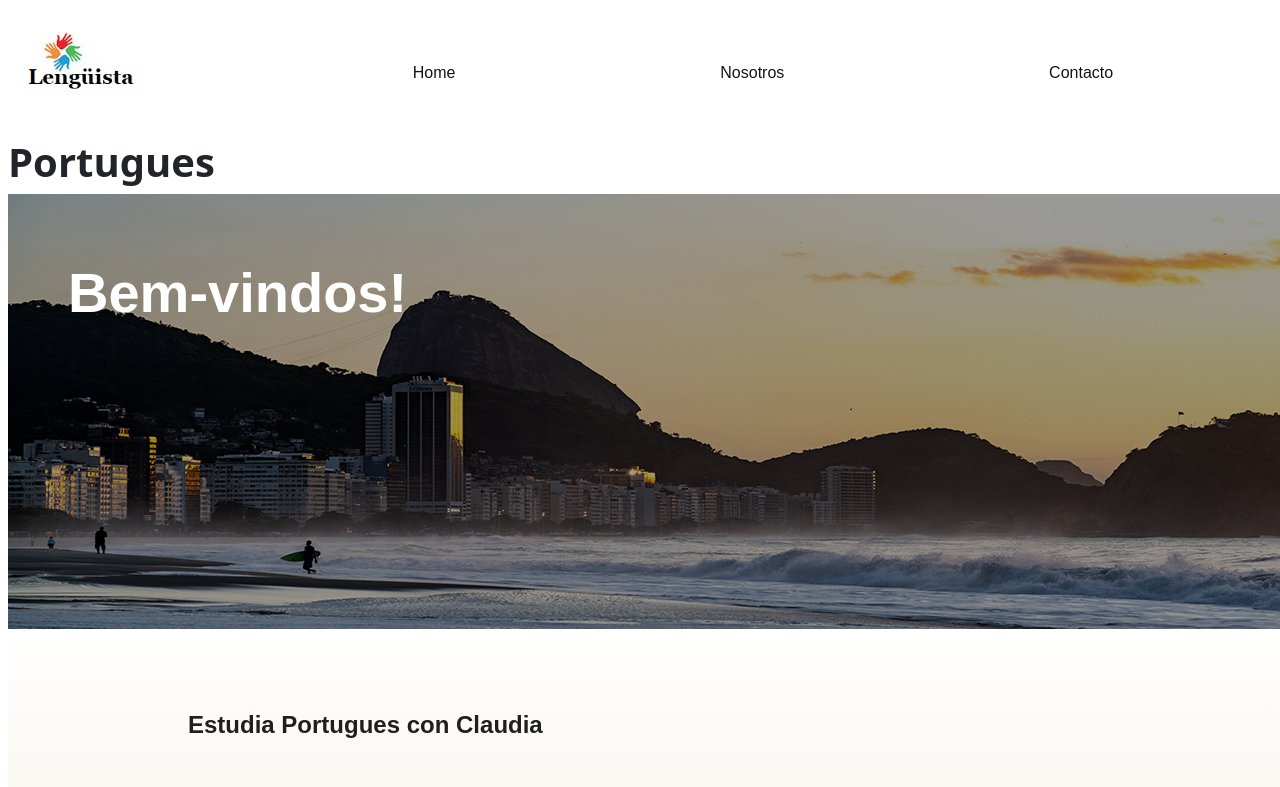
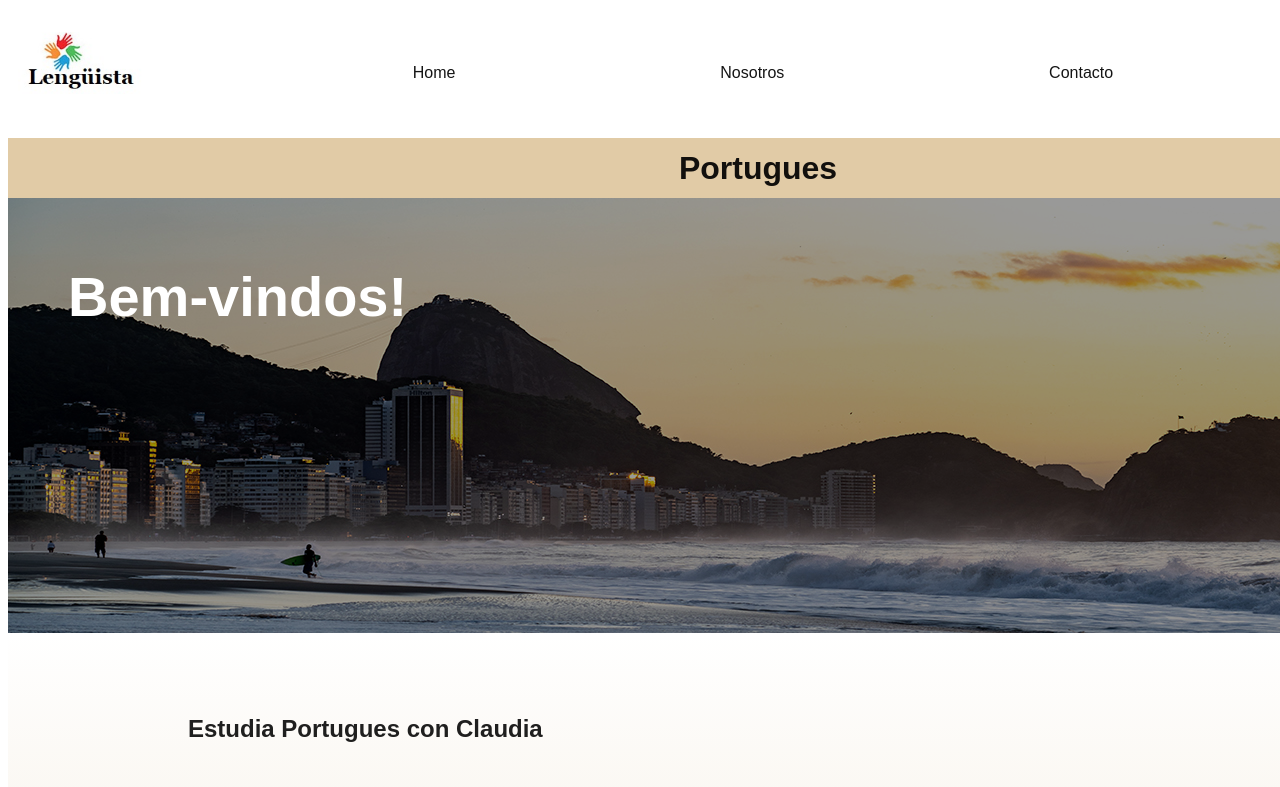
Before and after one commit to Florciss/Proyecto-Coder, a website: page pages/Portugues.html in a window 1280 px wide. Shown: the top 787 px of the page. Drawn offline with nearby package versions, Linux system fonts and the light colour scheme.

Commit message:
Cambios h1 de portugues

```diff
--- a/pages/Portugues.html
+++ b/pages/Portugues.html
@@ -24,7 +24,7 @@
     </header>
 
     <section class="titulo">
-        <h1>Portugues</h1>
+        <h1 class="TituloGen">Portugues</h1>
     </section>
 
     <section class="slide">
```
